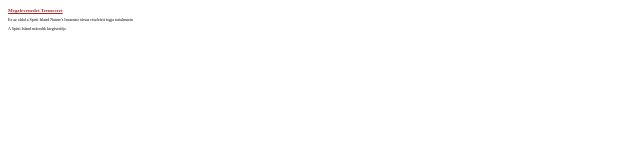
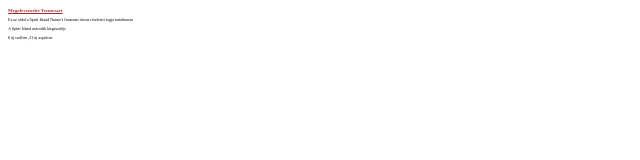
Before and after one commit to DemortenLacora/Primalgit, a plain HTML site: page index.html in a window 1280 px wide. Shown: the full height of the page, 0-640 px from the left. Drawn offline with Linux system fonts and the light colour scheme; files that its build step writes are made by us from their sources.

Commit message:
Leiras tartalma

```diff
--- a/index.html
+++ b/index.html
@@ -11,6 +11,7 @@
     <h1>Megelevenedet Termeszet</h1>
     <p>Ez az oldal a Spirit Island Nature's Incarnate társas részleteit fogja tartalmazin
         <p>A Spirit Island második kiegészitője</p>
+        <p>8 új szellem ,21 új aspektus</p>
     </p>
 </body>
 </html>
```
